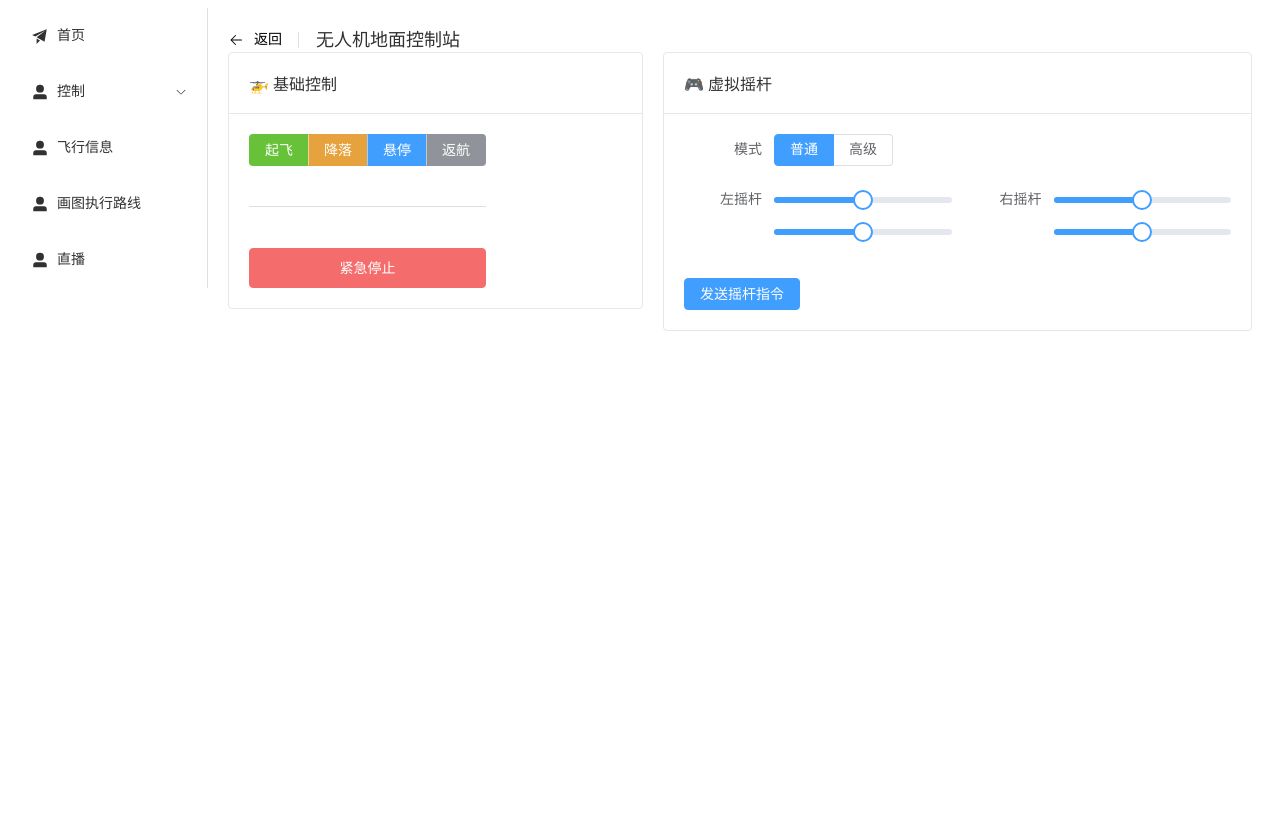
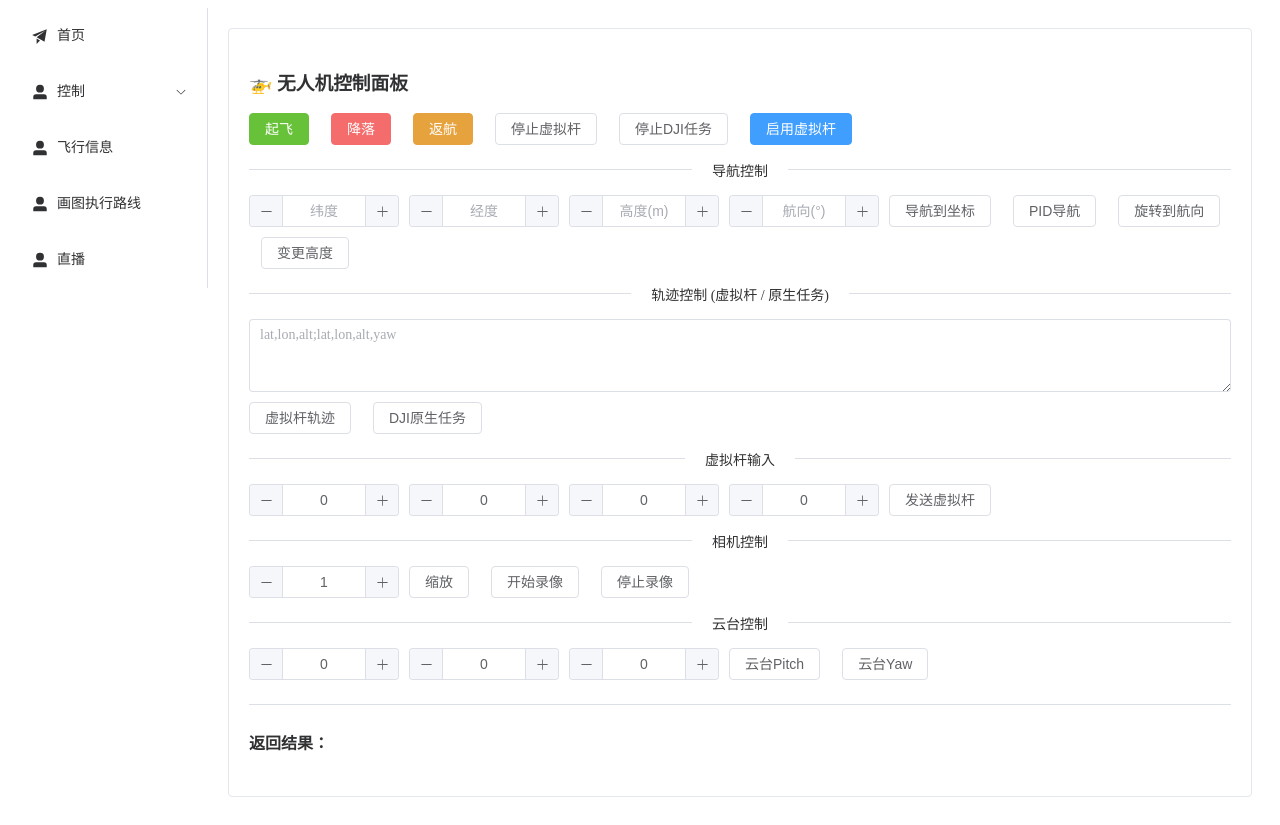
Before and after one commit to OrangeScript/FrontPageForDJI, a Vue app: page /control in a window 1280 px wide. Before the commit the page ends 800 px from the top, so only its background shows below. Built offline with nearby package versions, Linux system fonts and the light colour scheme.

Commit message:
fullfillConrtol

```diff
--- a/src/views/Control.vue
+++ b/src/views/Control.vue
@@ -1,150 +1,140 @@
+<template>
+  <el-card shadow="hover">
+    <h3>🚁 无人机控制面板</h3>
+
+    <!-- 基础控制 -->
+    <div class="control-section">
+      <el-button type="success" @click="sendCommand('takeoff')">起飞</el-button>
+      <el-button type="danger" @click="sendCommand('land')">降落</el-button>
+      <el-button type="warning" @click="sendCommand('RTH')">返航</el-button>
+      <el-button @click="sendCommand('abortMission')">停止虚拟杆</el-button>
+      <el-button @click="sendCommand('abort/DJIMission')">停止DJI任务</el-button>
+      <el-button type="primary" @click="sendCommand('enableVirtualStick')">启用虚拟杆</el-button>
+    </div>
+
+    <el-divider>导航控制</el-divider>
+
+    <!-- 直接到坐标 -->
+    <div class="control-section">
+      <el-input-number v-model="wp.lat" placeholder="纬度" label="lat" :step="0.000001" />
+      <el-input-number v-model="wp.lon" placeholder="经度" label="lon" :step="0.000001" />
+      <el-input-number v-model="wp.alt" placeholder="高度(m)" label="alt" />
+      <el-input-number v-model="wp.yaw" placeholder="航向(°)" label="yaw" />
+      <el-button @click="sendCommand('gotoWP')">导航到坐标</el-button>
+      <el-button @click="sendCommand('gotoWPwithPID')">PID导航</el-button>
+      <el-button @click="sendCommand('gotoYaw')">旋转到航向</el-button>
+      <el-button @click="sendCommand('gotoAltitude')">变更高度</el-button>
+    </div>
+
+    <el-divider>轨迹控制 (虚拟杆 / 原生任务)</el-divider>
+
+    <div class="control-section">
+      <el-input
+        type="textarea"
+        v-model="trajectory"
+        placeholder="lat,lon,alt;lat,lon,alt,yaw"
+        rows="3"
+      />
+      <el-button @click="sendCommand('navigateTrajectory')">虚拟杆轨迹</el-button>
+      <el-button @click="sendCommand('navigateTrajectoryDJINative')">DJI原生任务</el-button>
+    </div>
+
+    <el-divider>虚拟杆输入</el-divider>
+    <div class="control-section">
+      <el-input-number v-model="stick.leftX" placeholder="左摇杆X" />
+      <el-input-number v-model="stick.leftY" placeholder="左摇杆Y" />
+      <el-input-number v-model="stick.rightX" placeholder="右摇杆X" />
+      <el-input-number v-model="stick.rightY" placeholder="右摇杆Y" />
+      <el-button @click="sendCommand('stick')">发送虚拟杆</el-button>
+    </div>
+
+    <el-divider>相机控制</el-divider>
+    <div class="control-section">
+      <el-input-number v-model="cameraZoom" placeholder="缩放倍数" />
+      <el-button @click="sendCommand('camera/zoom')">缩放</el-button>
+      <el-button @click="sendCommand('camera/startRecording')">开始录像</el-button>
+      <el-button @click="sendCommand('camera/stopRecording')">停止录像</el-button>
+    </div>
+
+    <el-divider>云台控制</el-divider>
+    <div class="control-section">
+      <el-input-number v-model="gimbal.roll" placeholder="roll" />
+      <el-input-number v-model="gimbal.pitch" placeholder="pitch" />
+      <el-input-number v-model="gimbal.yaw" placeholder="yaw" />
+      <el-button @click="sendCommand('gimbal/pitch')">云台Pitch</el-button>
+      <el-button @click="sendCommand('gimbal/yaw')">云台Yaw</el-button>
+    </div>
+
+    <el-divider></el-divider>
+
+    <div>
+      <h4>返回结果：</h4>
+      <pre>{{ result }}</pre>
+    </div>
+  </el-card>
+</template>
+
 <script setup>
-import { reactive } from 'vue'
-import { ElMessage } from 'element-plus'
+import { reactive, ref } from 'vue';
+import axios from 'axios';
 
-import {
-  takeOff,
-  land,
-  goHome,
-  hover,
-  emergencyStop
-} from '@/api/control'
+const API_BASE = 'http://localhost:8080/send';
 
-import { sendVS } from '@/api/virtualStick'
+const result = ref('');
 
-/* ===== 虚拟摇杆状态 ===== */
-const vs = reactive({
-  mode: 'NORMAL',
+const wp = reactive({ lat: null, lon: null, alt: null, yaw: null });
+const trajectory = ref('');
+const stick = reactive({ leftX: 0, leftY: 0, rightX: 0, rightY: 0 });
+const cameraZoom = ref(1);
+const gimbal = reactive({ roll: 0, pitch: 0, yaw: 0 });
 
-  // NORMAL
-  lv: 0,
-  lh: 0,
-  rv: 0,
-  rh: 0,
+async function sendCommand(command) {
+  let url = `${API_BASE}/${command}`;
+  let payload = {};
 
-  // ADVANCED
-  pitch: 0,
-  roll: 0,
-  yaw: 0,
-  throttle: 0
-})
+  switch (command) {
+    case 'gotoWP':
+      payload = { lat: wp.lat, lon: wp.lon, alt: wp.alt };
+      break;
+    case 'gotoWPwithPID':
+      payload = { lat: wp.lat, lon: wp.lon, alt: wp.alt, yaw: wp.yaw };
+      break;
+    case 'gotoYaw':
+      payload = { yaw_angle: wp.yaw };
+      break;
+    case 'gotoAltitude':
+      payload = { altitude: wp.alt };
+      break;
+    case 'navigateTrajectory':
+    case 'navigateTrajectoryDJINative':
+      payload = { trajectory: trajectory.value };
+      break;
+    case 'stick':
+      payload = { leftX: stick.leftX, leftY: stick.leftY, rightX: stick.rightX, rightY: stick.rightY };
+      break;
+    case 'camera/zoom':
+      payload = { zoom_ratio: cameraZoom.value };
+      break;
+    case 'gimbal/pitch':
+    case 'gimbal/yaw':
+      payload = { roll: gimbal.roll, pitch: gimbal.pitch, yaw: gimbal.yaw };
+      break;
+  }
 
-
-function onSendVS() {
-  sendVS(vs)
-  ElMessage.success('虚拟摇杆指令已发送')
+  try {
+    const res = await axios.post(url, payload);
+    result.value = JSON.stringify(res.data, null, 2);
+  } catch (err) {
+    result.value = err.toString();
+  }
 }
 </script>
 
-
-<template>
-  <div class="station">
-
-    <!-- 标题 -->
-    <el-page-header content="无人机地面控制站" />
-
-    <el-row :gutter="20" class="main">
-
-      <!-- 左：基础控制 -->
-      <el-col :span="10">
-        <el-card shadow="hover">
-          <template #header>🚁 基础控制</template>
-
-          <el-space direction="vertical" fill size="large">
-
-            <el-button-group>
-              <el-button type="success" @click="takeOff">起飞</el-button>
-              <el-button type="warning" @click="land">降落</el-button>
-              <el-button type="primary" @click="hover">悬停</el-button>
-              <el-button type="info" @click="goHome">返航</el-button>
-            </el-button-group>
-
-            <el-divider />
-
-            <el-button
-              type="danger"
-              size="large"
-              @click="emergencyStop"
-            >
-              紧急停止
-            </el-button>
-
-          </el-space>
-        </el-card>
-      </el-col>
-
-      <!-- 右：虚拟摇杆 -->
-      <el-col :span="14">
-  <el-card shadow="hover">
-    <template #header>🎮 虚拟摇杆</template>
-
-    <el-form label-width="90px">
-
-      <!-- 模式选择 -->
-      <el-form-item label="模式">
-        <el-radio-group v-model="vs.mode">
-          <el-radio-button value="NORMAL">普通</el-radio-button>
-          <el-radio-button value="ADVANCED">高级</el-radio-button>
-        </el-radio-group>
-      </el-form-item>
-
-      <!-- ========== NORMAL 模式 ========== -->
-      <template v-if="vs.mode === 'NORMAL'">
-        <el-row :gutter="12">
-          <el-col :span="12">
-            <el-form-item label="左摇杆">
-              <el-slider v-model="vs.lv" :min="-1" :max="1" :step="0.05" />
-              <el-slider v-model="vs.lh" :min="-1" :max="1" :step="0.05" />
-            </el-form-item>
-          </el-col>
-
-          <el-col :span="12">
-            <el-form-item label="右摇杆">
-              <el-slider v-model="vs.rv" :min="-1" :max="1" :step="0.05" />
-              <el-slider v-model="vs.rh" :min="-1" :max="1" :step="0.05" />
-            </el-form-item>
-          </el-col>
-        </el-row>
-      </template>
-
-      <!-- ========== ADVANCED 模式 ========== -->
-      <template v-else>
-        <el-row :gutter="12">
-          <el-col :span="12">
-            <el-form-item label="Pitch (°)">
-              <el-slider v-model="vs.pitch" :min="-30" :max="30" />
-            </el-form-item>
-
-            <el-form-item label="Roll (°)">
-              <el-slider v-model="vs.roll" :min="-30" :max="30" />
-            </el-form-item>
-          </el-col>
-
-          <el-col :span="12">
-            <el-form-item label="Yaw (°/s)">
-              <el-slider v-model="vs.yaw" :min="-180" :max="180" />
-            </el-form-item>
-
-            <el-form-item label="Throttle (%)">
-              <el-slider v-model="vs.throttle" :min="0" :max="100" />
-            </el-form-item>
-          </el-col>
-        </el-row>
-      </template>
-
-      <el-button
-        type="primary"
-        style="margin-top: 12px"
-        @click="onSendVS"
-      >
-        发送摇杆指令
-      </el-button>
-
-    </el-form>
-  </el-card>
-</el-col>
-
-
-    </el-row>
-  </div>
-</template>
+<style scoped>
+.control-section {
+  display: flex;
+  flex-wrap: wrap;
+  gap: 10px;
+  margin-bottom: 15px;
+}
+</style>
```
